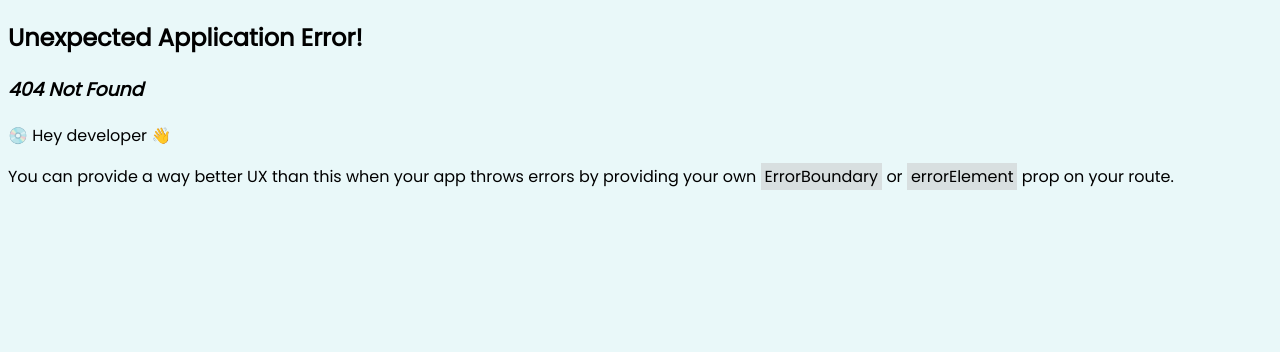
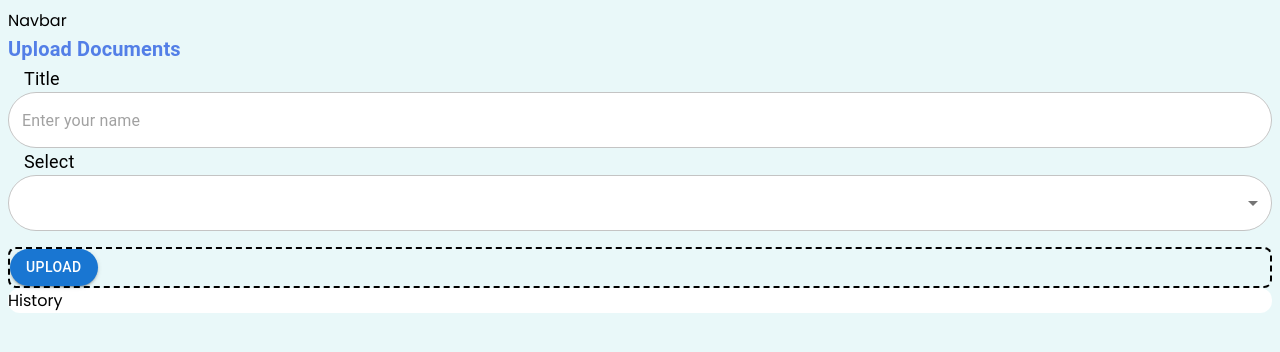
Before and after one commit to djunicode/Med-O-Care, a React (Create React App) app in the folder frontend-web/: page /upload in a window 1280 px wide. Before the commit this address had no page. Shown: the top 352 px of the page. Built offline with nearby package versions, Linux system fonts and the light colour scheme.

Commit message:
HomePage added

```diff
--- a/frontend-web/package.json
+++ b/frontend-web/package.json
@@ -13,10 +13,12 @@
     "@testing-library/jest-dom": "^5.16.5",
     "@testing-library/react": "^13.4.0",
     "@testing-library/user-event": "^13.5.0",
+    "axios": "^1.3.4",
     "date-fns": "^2.29.3",
     "dayjs": "^1.11.7",
     "react": "^18.2.0",
     "react-dom": "^18.2.0",
+    "react-multi-carousel": "^2.8.2",
     "react-router-dom": "^6.8.2",
     "react-scripts": "5.0.1",
     "web-vitals": "^2.1.4"
--- a/frontend-web/src/App.js
+++ b/frontend-web/src/App.js
@@ -6,10 +6,11 @@ import {
   RouterProvider,
 } from "react-router-dom";
 import RootLayout from './Layouts/RootLayout';
-import HomePage from "./Pages/HomePage"
+import HomePage from "./Pages/Home/HomePage"
 import SignupPage from "./Pages/SignupPage"
 import LoginPage from "./Pages/LoginPage"
 import ForgotPasswordPage from "./Pages/ForgotPasswordPage"
+import Upload from "./Pages/Upload";
 
 const router = createBrowserRouter(
   createRoutesFromElements(
@@ -17,6 +18,7 @@ const router = createBrowserRouter(
       <Route index element={<HomePage />} />
       <Route path="signup" element={<SignupPage />} />
       <Route path="login" element={<LoginPage />} />
+      <Route path="upload" element={<Upload />} />
       <Route path="forgotpassword" element={<ForgotPasswordPage />} />
     </Route>
   )
--- /dev/null
+++ b/frontend-web/src/Pages/Home/CardCarousel.jsx
@@ -0,0 +1,68 @@
+import { Typography, Card, Box, Grid } from '@mui/material';
+import React, { useState, useEffect } from 'react';
+import Carousel from "react-multi-carousel";
+import "react-multi-carousel/lib/styles.css";
+import logo from '../../Components/images/logo.png'
+import axios from 'axios'
+
+const CardCarousel = () => {
+
+    const [medicines, setMedicines] = useState();
+
+    useEffect(() => {
+        axios.get('https://dummyjson.com/posts')
+        .then(res => setMedicines(res.data.posts))
+      },[])
+
+
+    const imageStyle = { height: 65, width: 65}
+    const responsive = {
+        superLargeDesktop: {
+          // the naming can be any, depends on you.
+          breakpoint: { max: 4000, min: 3000 },
+          items: 5
+        },
+        desktop: {
+          breakpoint: { max: 3000, min: 1024 },
+          items: 5
+        },
+        tablet: {
+          breakpoint: { max: 1024, min: 464 },
+          items: 3
+        },
+        mobile: {
+          breakpoint: { max: 464, min: 0 },
+          items: 1
+        }
+      };
+
+  return (
+    <>
+      <Carousel responsive={responsive}>
+            {medicines?.map(medicine => {
+                return(
+                    <Card sx={{height: 120, width: 220, backgroundColor: '#82AAE3', borderRadius: 5, display: 'flex', padding: 2}}>
+                        <Box sx={{flex: 40}}>
+                            <img src={logo} style={imageStyle}/>
+                            <Typography variant='h6'>₹50</Typography>
+                        </Box>
+                        <Box sx={{flex: 60}}>
+                            <Box>
+                                <Typography variant='h6'>Dolo 650</Typography>
+                                <Typography variant='h7'>Pharmeasy</Typography>
+                            </Box>
+                            <Box sx={{marginTop: 3}}>
+                                <Typography variant='body2'>Contains 10 tablets</Typography>
+                            </Box>
+                        </Box>
+                    </Card>
+                )
+
+            })}
+        </Carousel>
+    </>
+
+  )
+}
+
+export default CardCarousel;
--- /dev/null
+++ b/frontend-web/src/Pages/Home/HomePage.jsx
@@ -0,0 +1,54 @@
+import { Box, Grid, Button, Typography, Card } from "@mui/material";
+import CardCarousel from "./CardCarousel";
+import DarkModeOutlinedIcon from '@mui/icons-material/DarkModeOutlined';
+import logo from '../../Components/images/logo.png'
+
+export default function HomePage() {
+
+  return (
+    <Box>
+      <Box>
+      <Grid container >
+  <Grid item xs={10}>
+    <Typography variant='h6' sx={{color: '#537FE7', fontWeight: 'bold'}}>Buy medicines from..</Typography>
+  </Grid>
+  <Grid item xs={2}>
+    <Button variant="contained" sx={{borderRadius: 10, backgroundColor: '#C0EEF2', color: 'black',}}><DarkModeOutlinedIcon sx={{marginRight: 1}}/>Dark</Button>
+  </Grid>
+
+</Grid>
+        <Box sx={{marginTop: 5, marginLeft: 5}}>
+          <CardCarousel/>
+        </Box>
+      </Box>
+      <Box>
+        <Typography variant='h6' sx={{color: '#537FE7', fontWeight: 'bold'}}>Mindful exercises..</Typography>
+        <Grid container justifyContent='center'>
+          <img src={logo} style={{height: 380, width: 600}}/>
+        </Grid>
+        <Box>
+        <Grid container spacing={{ xs: 2, md: 3 }} columns={{ xs: 4, sm: 8, md: 12 }} justifyContent="space-around">
+        {Array.from(Array(6)).map((_, index) => (
+          <Grid item xs={2} sm={4} md={4}>
+            <Card sx={{borderRadius: 3, border: 2}}>
+              <Grid container spacing={2} justifyContent="space-around">
+            <Grid item xs={2}>
+    <img src={logo} style={{ height: 65, width: 65 }} />
+  </Grid>
+  <Grid item xs={10} md={8}>
+    <Typography>32 Mindful Activities to find calm at any Age</Typography>
+  </Grid>
+  <Grid item xs={12}>
+    <Typography>The practice of mindfulness is gaining popularity as a way to ease stress, sooth anxiey, </Typography>
+  </Grid>
+              </Grid>
+            </Card>
+          </Grid>
+        ))}
+      </Grid>
+        </Box>
+      </Box>
+
+    </Box>
+  )
+}
--- a/frontend-web/src/Pages/HomePage.jsx
+++ /dev/null
@@ -1,6 +0,0 @@
-
-export default function HomePage() {
-  return (
-    <div>HomePage</div>
-  )
-}
--- /dev/null
+++ b/frontend-web/src/Pages/Upload.jsx
@@ -0,0 +1,45 @@
+import { Grid, Typography, TextField, MenuItem, Button } from '@mui/material';
+import React from 'react'
+import { useState } from 'react';
+
+const cities = ['Vasai']
+const Upload = () => {
+    const [title, setTitle] = useState();
+    const [select, setSelect] = useState();
+
+  return (
+      <Grid container
+      direction="column"
+      justifyContent="center"
+      >
+      <Typography variant='h6' sx={{color: '#537FE7', fontWeight: 'bold'}}>Upload Documents</Typography>
+        <Grid item>
+                <Typography sx={{marginLeft: 2, fontSize: 'large' }}>Title</Typography>
+                <TextField placeholder="Enter your name" variant="outlined" type='name' fullWidth value={title}
+                onChange={(e) => setTitle(e.target.value)}
+                InputProps={{
+                  sx: { borderRadius: 10, color: 'region', backgroundColor: 'white'},}} />
+        </Grid>
+        <Grid item>
+            <Typography sx={{marginLeft: 2, fontSize: 'large'}}>Select</Typography>
+                    <TextField id="outlined-select-currency" placeholder="Location" select value={select}
+                    onChange={(e) => setSelect(e.target.value)}
+                            InputProps={{
+                              sx: { borderRadius: 10, color: 'region', backgroundColor: 'white'},}} fullWidth>
+                            {cities.map((option) => (
+                        <MenuItem key={option} value={option}>
+                          {option}
+                        </MenuItem>
+                      ))}
+                    </TextField>
+        </Grid>
+        <Grid sx={{border: 2, borderStyle: 'dashed', borderRadius: 2, marginTop: 2}} >
+            <Button variant='contained' sx={{borderRadius: 10}}>Upload</Button>
+        </Grid>
+        <Grid variant='contained' sx={{borderRadius: 3, backgroundColor: 'white'}}>History</Grid>
+
+    </Grid>
+  )
+}
+
+export default Upload;
```
Also changed, not shown: frontend-web/src/Pages/Home/AcoountPage.jsx (added), 1 other file (tests, documents, lock files or other folders).
